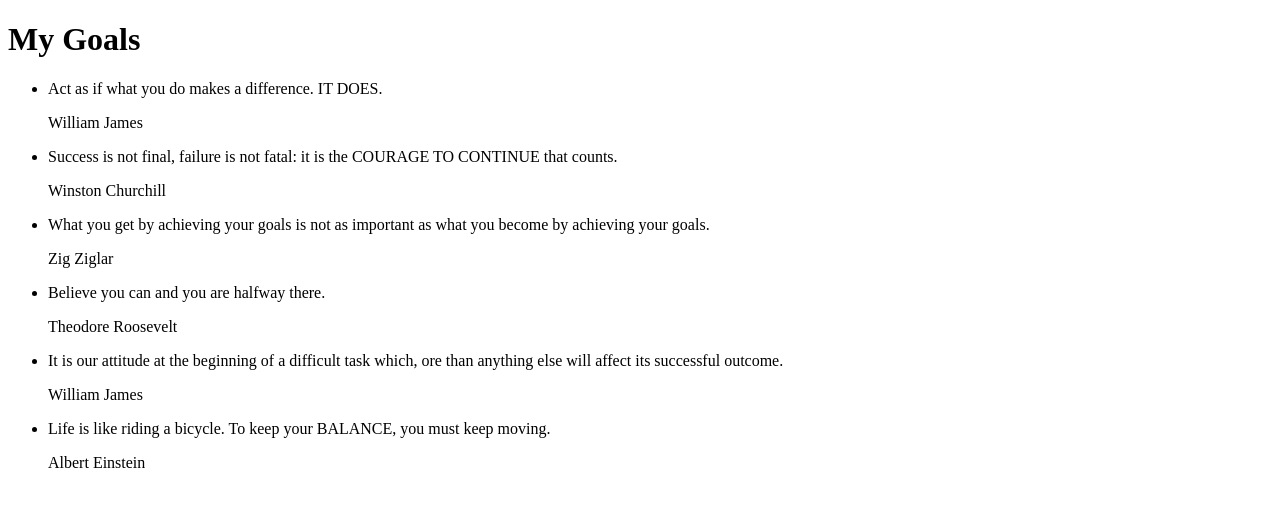
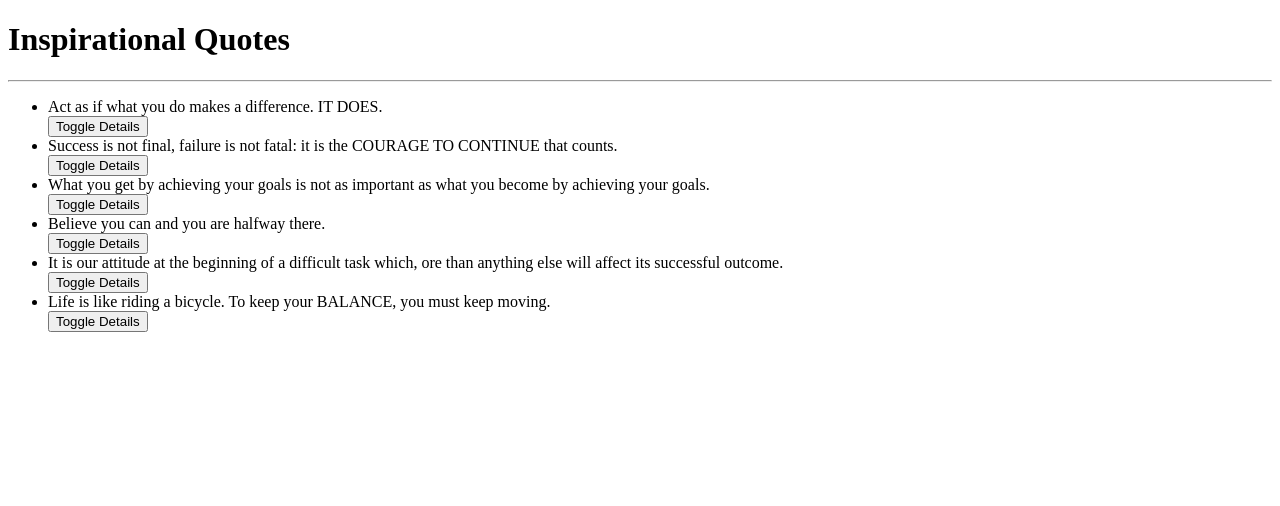
Before and after one commit to rose-okoth/Quotes, an Angular app: page / in a window 1280 px wide. Shown: the top 506 px of the page. Built offline with nearby package versions, Linux system fonts and the light colour scheme.

Commit message:
add in the toggle button

```diff
--- a/src/app/quote-detail/quote-detail.component.html
+++ b/src/app/quote-detail/quote-detail.component.html
@@ -1,3 +1,5 @@
 <p>
     {{quote.author}}
+    <br>
+    {{quote.username}}
 </p>
--- a/src/app/quote.ts
+++ b/src/app/quote.ts
@@ -1,6 +1,9 @@
 export class Quote {
     // upvote: number;
     // downvote: number;
+
+    showAuthor: boolean;
+    showUsername: boolean;
 
     constructor (
         public author: string,
@@ -9,5 +12,8 @@ export class Quote {
     ) {
         // this.upvote = 0;
         // this.downvote = 0;
+
+    this.showAuthor = false;
+    this.showUsername = false;
     }
 }
--- a/src/app/quote/quote.component.html
+++ b/src/app/quote/quote.component.html
@@ -1,9 +1,10 @@
-<div>
-    <h1>My Goals</h1>
-    <ul>
-        <li *ngFor='let quote of quotes'>
-          {{ quote.quote }}
-          <app-quote-detail [quote]='quote'></app-quote-detail>
-        </li>
-    </ul>
+<h1>Inspirational Quotes</h1>
+<hr>
+<ul>
+  <div *ngFor='let quote of quotes;let i = index'>
+    <li>{{quote.quote}}</li>
+    <button (click)='toggleDetails(i)'>Toggle Details</button>
+    <app-quote-detail *ngIf='quote.showAuthor' [quote]='quote'></app-quote-detail>
+    <app-quote-detail *ngIf='quote.showUsername' [quote]='quote'></app-quote-detail>
   </div>
+</ul>
--- a/src/app/quote/quote.component.ts
+++ b/src/app/quote/quote.component.ts
@@ -9,13 +9,17 @@ import { Quote } from '../quote';
 export class QuoteComponent implements OnInit {
 
   quotes:Quote[] = [
-    {author:'William James', quote:'Act as if what you do makes a difference. IT DOES.', username:''},
-    {author:'Winston Churchill', quote:'Success is not final, failure is not fatal: it is the COURAGE TO CONTINUE that counts.', username:''},
-    {author:'Zig Ziglar', quote:'What you get by achieving your goals is not as important as what you become by achieving your goals.', username:''},
-    {author:'Theodore Roosevelt', quote:'Believe you can and you are halfway there.',username:''},
-    {author:'William James', quote:'It is our attitude at the beginning of a difficult task which, ore than anything else will affect its successful outcome.', username:''},
-    {author:'Albert Einstein', quote:'Life is like riding a bicycle. To keep your BALANCE, you must keep moving.', username:''},
+    new Quote('William James', 'Act as if what you do makes a difference. IT DOES.', 'Danny Williams'),
+    new Quote('Winston Churchill', 'Success is not final, failure is not fatal: it is the COURAGE TO CONTINUE that counts.', 'Johnny Turturro'),
+    new Quote('Zig Ziglar', 'What you get by achieving your goals is not as important as what you become by achieving your goals.', 'Tripp Vanderbilt'),
+    new Quote('Theodore Roosevelt', 'Believe you can and you are halfway there.','Rio Christopher'),
+    new Quote('William James', 'It is our attitude at the beginning of a difficult task which, ore than anything else will affect its successful outcome.', 'Nate Archibald'),
+    new Quote('Albert Einstein', 'Life is like riding a bicycle. To keep your BALANCE, you must keep moving.', 'Chuck Bass'),
   ];
+
+  toggleDetails(index: any){
+    this.quotes[index].showAuthor = !this.quotes[index].showAuthor;
+  }
 
   constructor() { }
 
```
